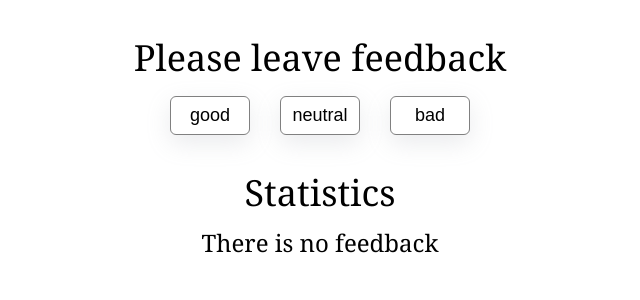
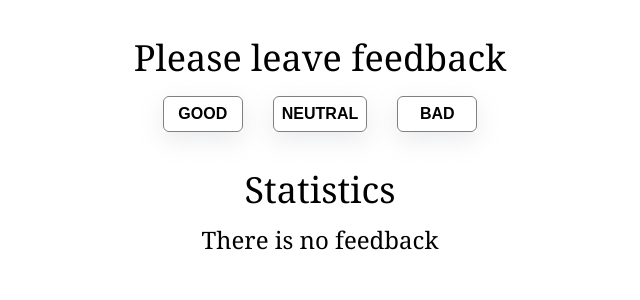
Before and after one commit to NataDent/goit-react-hw-02-feedback, a React (Create React App) app: page / in a window 1280 px wide. Shown: the top 300 px of the page, without its empty margins (320-960 px from the left). Built offline with nearby package versions, Linux system fonts and the light colour scheme.

Commit message:
Partly fixed App and Statistics

```diff
--- a/src/components/App.jsx
+++ b/src/components/App.jsx
@@ -20,7 +20,7 @@ export class App extends Component {
   };
 
   countTotalFeedback = () => {
-    Object.values(this.state).reduce((acc, el) => acc + el, 0);
+    return Object.values(this.state).reduce((acc, el) => acc + el, 0);
   };
 
   countPositivePercentage = () =>
@@ -28,7 +28,7 @@ export class App extends Component {
 
   render() {
     const { good, neutral, bad } = this.state;
-    const total = this.countTotalFeedback;
+    const total = this.countTotalFeedback();
 
     return (
       <>
@@ -39,13 +39,13 @@ export class App extends Component {
           />
         </Section>
         <Section title="Statistics">
-          {total() > 0 ? (
+          {total > 0 ? (
             <Statistics
               good={good}
               neutral={neutral}
               bad={bad}
-              countTotalFeedback={this.countTotalFeedback}
-              countPositiveFeedbackPercentage={this.countPositivePercentage}
+              countTotalFeedback={total}
+              countPositiveFeedbackPercentage={this.countPositivePercentage()}
             />
           ) : (
             <Notification text="There is no feedback" />
--- a/src/components/FeedbackOptions/FeedbackOptions.jsx
+++ b/src/components/FeedbackOptions/FeedbackOptions.jsx
@@ -1,4 +1,4 @@
-import { Button, ButtonsBar } from './FeedbackOptions.styled';
+import { Button, ButtonWrapper, ButtonsBar } from './FeedbackOptions.styled';
 import PropTypes from 'prop-types';
 
 export const FeedbackOptions = ({ options, onLeaveFeedback }) => {
@@ -6,7 +6,7 @@ export const FeedbackOptions = ({ options, onLeaveFeedback }) => {
     <ButtonsBar>
       {options.length &&
         options.map(option => (
-          <li key={option}>
+          <ButtonWrapper key={option}>
             <Button
               name={option}
               type="button"
@@ -14,7 +14,7 @@ export const FeedbackOptions = ({ options, onLeaveFeedback }) => {
             >
               {option}
             </Button>
-          </li>
+          </ButtonWrapper>
         ))}
     </ButtonsBar>
   );
--- a/src/components/FeedbackOptions/FeedbackOptions.styled.jsx
+++ b/src/components/FeedbackOptions/FeedbackOptions.styled.jsx
@@ -9,16 +9,22 @@ export const ButtonsBar = styled.ul`
   gap: 30px;
 `;
 
+export const ButtonWrapper = styled.li`
+  display: block;
+  box-shadow: rgba(149, 157, 165, 0.2) 0px 8px 24px;
+  transition: all 250ms cubic-bezier(0.075, 0.82, 0.165, 1);
+`;
+
 export const Button = styled.button`
   background-color: ${({ option }) => colorByOptions(option)};
-  font-size: 18px;
+  font-size: 16px;
+  font-weight: 600;
+  text-transform: uppercase;
   padding: 8px;
   border: 1px solid grey;
   border-radius: 6px;
   min-width: 80px;
   cursor: pointer;
-  box-shadow: rgba(149, 157, 165, 0.2) 0px 8px 24px;
-  transition: all 250ms cubic-bezier(0.075, 0.82, 0.165, 1);
 
   :hover {
     box-shadow: rgba(255, 255, 255, 0.1) 0px 1px 1px 0px inset,
--- a/src/components/Statistics/Statistics.jsx
+++ b/src/components/Statistics/Statistics.jsx
@@ -20,11 +20,11 @@ export const Statistics = ({
         <StatisticsText>Bad: {bad}</StatisticsText>
       </li>
       <li>
-        <StatisticsText>Total: {total()}</StatisticsText>
+        <StatisticsText>Total: {total}</StatisticsText>
       </li>
       <li>
         <StatisticsText>
-          Positive feeedback: {positivePercentage()} %
+          Positive feeedback: {positivePercentage} %
         </StatisticsText>
       </li>
     </StatisticsList>
```
